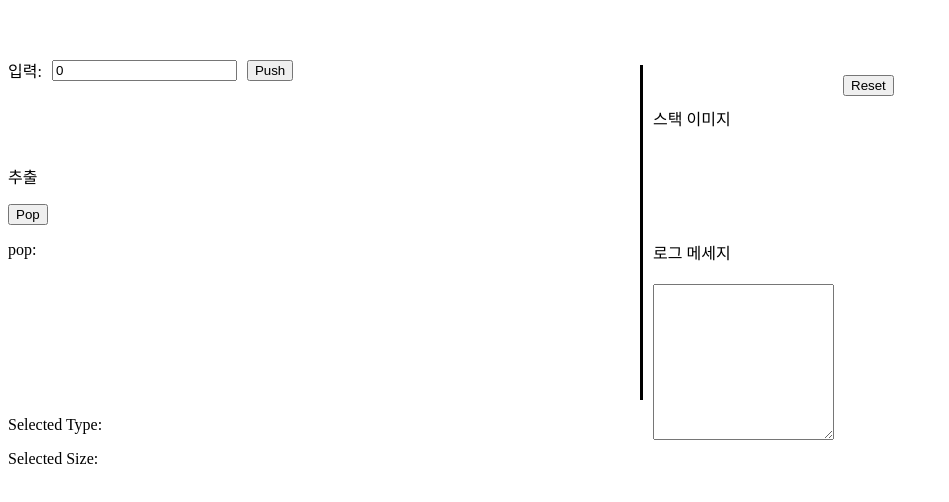
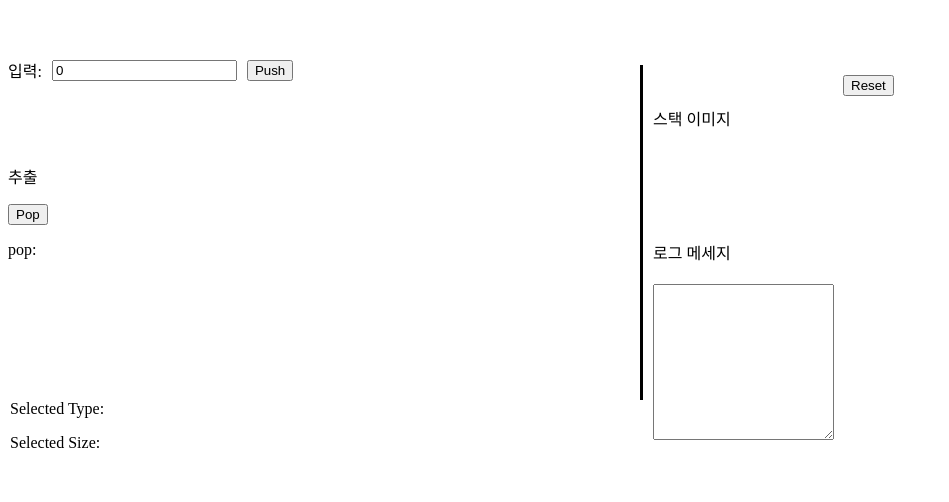
Before and after one commit to zjoker120/study-vue, a Vue app: page /InputPop in a window 1280 px wide. Shown: the part 126-628 px from the top of the page, without its empty margins (0-949 px from the left). Built offline with nearby package versions, Linux system fonts and the light colour scheme.

Commit message:
style에 info 추가로 스택이미지 추가에 따른 이동을 없앰

```diff
--- a/src/components/InputPop.vue
+++ b/src/components/InputPop.vue
@@ -31,7 +31,7 @@
       <textarea class="downScroll" rows="10" cols="20" v-model="textAreaValue"></textarea>
     </div>
   </div>
-  <div>
+  <div class="info">
     <p>Selected Type: {{ this.$route.query.selectedType }}</p>
     <p>Selected Size: {{ this.$route.query.selectedSize }}</p>
   </div>
@@ -99,11 +99,12 @@
     margin-right: 10px;
   }
   .stack-container {
-    width: 10px;
+    width: 250px; /* Set a fixed width for the container */
     padding: 10px;
     margin: 10px;
     display: flex;
     flex-direction: column-reverse;
+
   }
   .stack-box {
     border: 1px solid black;
@@ -172,9 +173,11 @@
     margin-top: 10px;
     margin-left: 200px;
   }
-  /*페이지 이동 위치*/
-  .stMove{
-    text-align: center;
-    margin-top: 10px;
+
+  .info {
+    position: absolute;
+    top: 500px;
+    left: 0;
+    padding: 10px;
   }
 </style>
```
